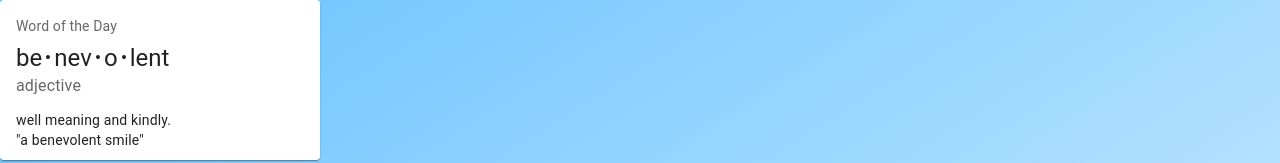
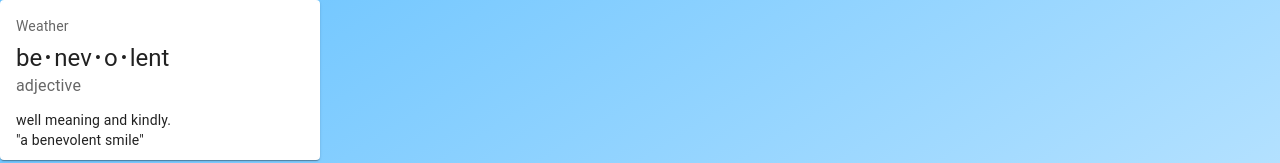
Before and after one commit to MatthewHainesStrive/Intern-weather-app, a React (Create React App) app: page / in a window 1280 px wide. Shown: the top 163 px of the page. Built offline with nearby package versions, Linux system fonts and the light colour scheme.

Commit message:
Second commit

```diff
--- a/src/Components/Homepage.tsx
+++ b/src/Components/Homepage.tsx
@@ -5,7 +5,14 @@ import WeatherCard from "./WeatherCard";
 export default function Homepage() {
   return (
     <div className={styles.Homepage}>
-      <WeatherCard />
+      <WeatherCard
+        tempHigh={90}
+        tempLow={80}
+        city={"Chicago"}
+        icon={"test"}
+        height={400}
+        width={400}
+      />
     </div>
   );
 }
--- a/src/Components/WeatherCard.tsx
+++ b/src/Components/WeatherCard.tsx
@@ -6,6 +6,7 @@ import CardContent from "@mui/material/CardContent";
 import Button from "@mui/material/Button";
 import Typography from "@mui/material/Typography";
 import styles from "../Styling/card.module.css";
+import { weatherDetails } from "../Models/cardInput";
 
 const bull = (
   <Box
@@ -16,12 +17,19 @@ const bull = (
   </Box>
 );
 
-export default function WeatherCard() {
+export default function WeatherCard({
+  tempHigh,
+  tempLow,
+  city,
+  icon,
+  height,
+  width,
+}: weatherDetails) {
   return (
     <Card className={styles.WeatherCard}>
       <CardContent>
         <Typography sx={{ fontSize: 14 }} color="text.secondary" gutterBottom>
-          Word of the Day
+          Weather
         </Typography>
         <Typography variant="h5" component="div">
           be{bull}nev{bull}o{bull}lent
--- a/src/Models/cardInput.ts
+++ b/src/Models/cardInput.ts
@@ -3,4 +3,6 @@ export interface weatherDetails {
   tempLow: number;
   city: string;
   icon: string;
+  height: number;
+  width: number;
 }
```
